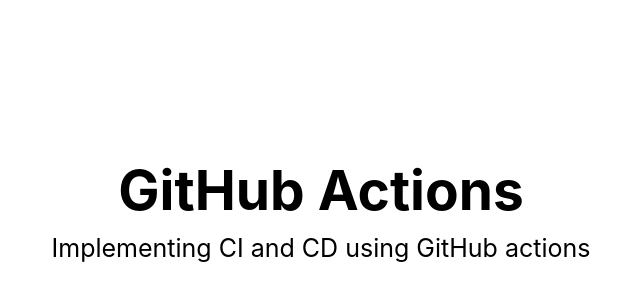
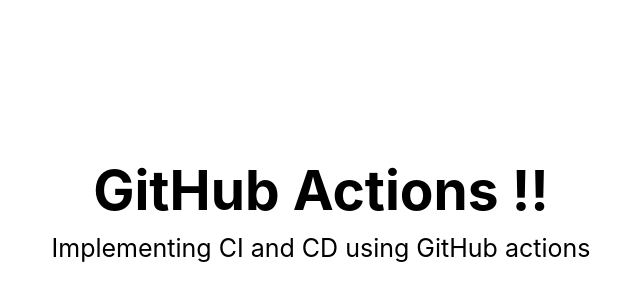
Before and after one commit to htnicayh/CI-CD, a website: page index.html in a window 1280 px wide. Shown: the part 190-490 px from the top of the page, without its empty margins (319-959 px from the left). Drawn offline with Linux system fonts and the light colour scheme.

Commit message:
change static html to deploy

```diff
--- a/index.html
+++ b/index.html
@@ -35,7 +35,7 @@
 </head>
 <body>
 <div class='container'>
-  <h1>GitHub Actions</h1>
+  <h1>GitHub Actions !!</h1>
   <p>Implementing CI and CD using GitHub actions</p>
 </div>
 </body>
```
Also changed, not shown: .github/workflows/deployment.yml.
